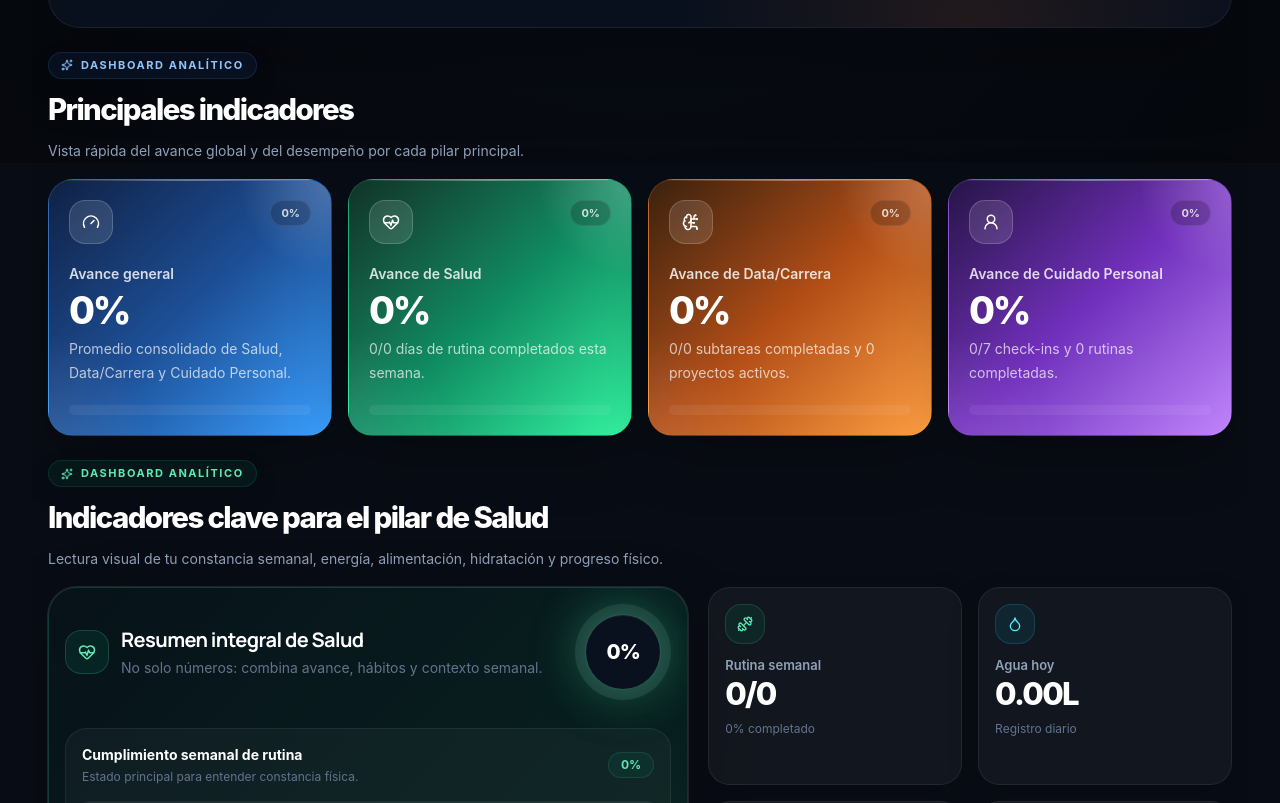
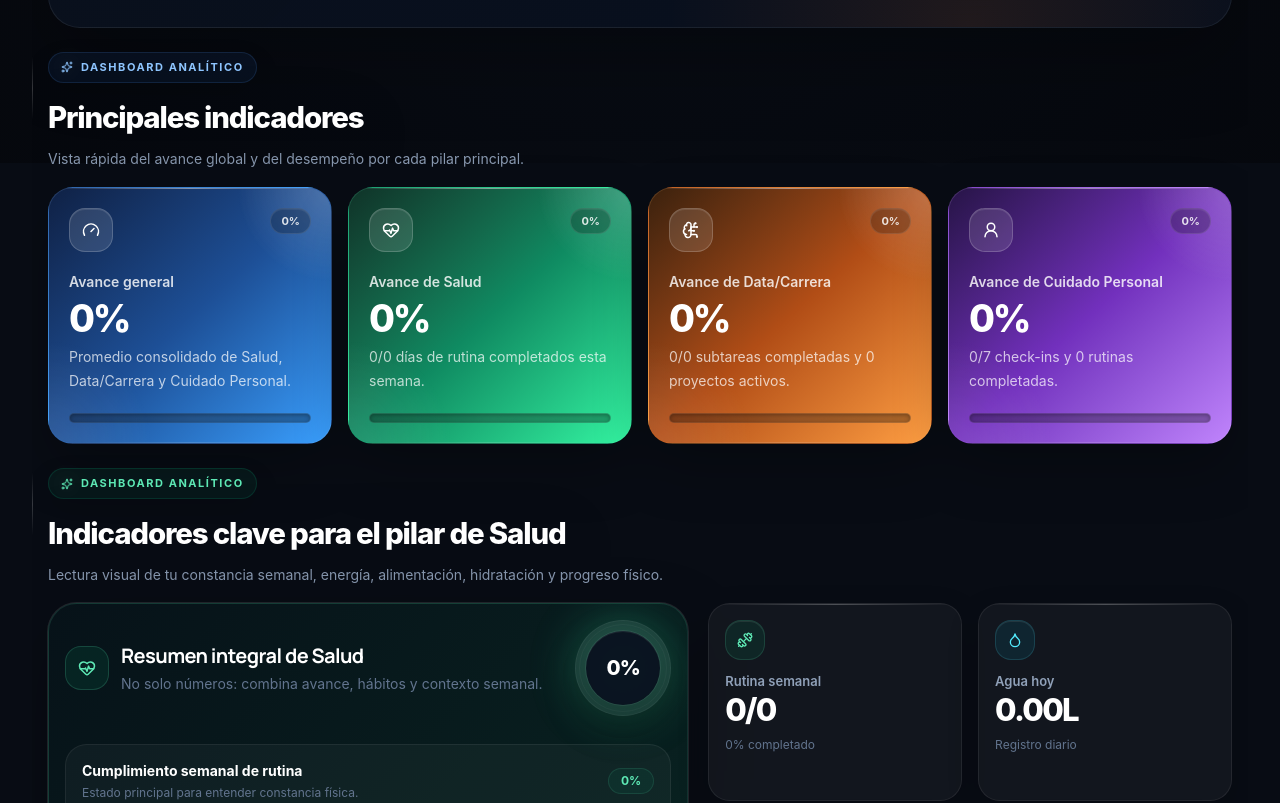
Before and after one commit to funal123jose-create/LifeTrack, a Next.js app: page /dashboard in a window 1280 px wide. Shown: the part 637-1440 px from the top of the page. Built offline with nearby package versions, Linux system fonts and the light colour scheme; no server answers.

Commit message:
style: polish dashboard visual components

```diff
--- a/src/components/dashboard/dashboard-progress.tsx
+++ b/src/components/dashboard/dashboard-progress.tsx
@@ -16,12 +16,13 @@ export function DashboardProgressBar({
   heightClassName = "h-2.5",
 }: DashboardProgressBarProps) {
   return (
-    <div className={`${heightClassName} w-full overflow-hidden rounded-full bg-white/[0.06]`}>
+    <div className={`${heightClassName} relative w-full overflow-hidden rounded-full border border-white/[0.055] bg-black/30 shadow-[inset_0_1px_4px_rgba(0,0,0,0.32)]`}>
+      <div className="pointer-events-none absolute inset-0 bg-[linear-gradient(90deg,transparent,rgba(255,255,255,0.10),transparent)] opacity-35" />
       <motion.div
         initial={{ width: 0 }}
         animate={{ width: `${clampPct(value)}%` }}
         transition={{ duration: 0.9, ease: [0.22, 1, 0.36, 1] }}
-        className={`h-full rounded-full ${fillClassName}`}
+        className={`relative h-full rounded-full shadow-[0_0_18px_rgba(255,255,255,0.16)] ${fillClassName}`}
       />
     </div>
   )
@@ -47,13 +48,14 @@ export function DashboardProgressRing({
       initial={{ opacity: 0, scale: 0.92, rotate: -8 }}
       animate={{ opacity: 1, scale: 1, rotate: 0 }}
       transition={{ duration: 0.75, ease: [0.22, 1, 0.36, 1] }}
-      className={`relative grid ${size} shrink-0 place-items-center rounded-full shadow-[0_16px_34px_rgba(0,0,0,0.22)]`}
+      className={`relative grid ${size} shrink-0 place-items-center rounded-full border border-white/[0.055] shadow-[0_16px_34px_rgba(0,0,0,0.24)]`}
       style={{
         background: `conic-gradient(${color} ${clampPct(value) * 3.6}deg, rgba(255,255,255,0.08) 0deg)`,
       }}
     >
       <div className="absolute inset-0 rounded-full opacity-35 blur-xl" style={{ backgroundColor: color }} />
-      <div className={`relative z-10 grid ${inner} place-items-center rounded-full bg-[#09111f] shadow-[inset_0_1px_0_rgba(255,255,255,0.06)] ring-1 ring-white/[0.06]`}>
+      <div className="absolute inset-[3px] rounded-full border border-white/[0.04]" />
+      <div className={`relative z-10 grid ${inner} place-items-center rounded-full bg-[#09111f]/95 shadow-[inset_0_1px_0_rgba(255,255,255,0.08),0_10px_24px_rgba(0,0,0,0.22)] ring-1 ring-white/[0.075]`}>
         <span className="whitespace-nowrap text-[clamp(0.9rem,1.6vw,1.45rem)] font-extrabold leading-none tracking-[-0.045em] text-white [overflow-wrap:normal]">{label}</span>
       </div>
     </motion.div>
--- a/src/components/dashboard/dashboard-widgets.tsx
+++ b/src/components/dashboard/dashboard-widgets.tsx
@@ -14,10 +14,11 @@ type DashboardSectionHeaderProps = {
 
 export function DashboardSectionHeader({ title, subtitle, accentClassName }: DashboardSectionHeaderProps) {
   return (
-    <div className="flex flex-col gap-3 md:flex-row md:items-end md:justify-between">
+    <div className="relative flex flex-col gap-3 md:flex-row md:items-end md:justify-between">
+      <div className="pointer-events-none absolute -left-4 top-1 hidden h-16 w-px bg-gradient-to-b from-transparent via-white/20 to-transparent md:block" />
       <div className="min-w-0">
-        <div className={`mb-2 inline-flex max-w-full items-center gap-2 rounded-full border px-3 py-1 text-[11px] font-bold tracking-[0.14em] uppercase shadow-[0_10px_26px_rgba(0,0,0,0.12)] ${accentClassName}`}>
-          <Sparkles size={12} />
+        <div className={`mb-3 inline-flex max-w-full items-center gap-2 rounded-full border px-3 py-1.5 text-[11px] font-bold tracking-[0.14em] uppercase shadow-[0_10px_26px_rgba(0,0,0,0.14)] backdrop-blur-xl ${accentClassName}`}>
+          <Sparkles size={12} className="drop-shadow-[0_0_10px_rgba(255,255,255,0.24)]" />
           <span className="truncate">Dashboard analítico</span>
         </div>
         <motion.h2
@@ -25,11 +26,11 @@ export function DashboardSectionHeader({ title, subtitle, accentClassName }: Das
           whileInView={{ opacity: 1, y: 0 }}
           viewport={{ once: true }}
           transition={{ duration: 0.45, ease: [0.22, 1, 0.36, 1] }}
-          className="max-w-5xl break-words text-balance text-[clamp(1.5rem,2.3vw,2.15rem)] font-extrabold tracking-[-0.055em] text-white"
+          className="max-w-5xl break-words text-balance text-[clamp(1.5rem,2.3vw,2.15rem)] font-extrabold tracking-[-0.04em] text-white drop-shadow-[0_14px_30px_rgba(0,0,0,0.22)]"
         >
           {title}
         </motion.h2>
-        <p className="mt-2 max-w-3xl break-words text-sm leading-6 text-slate-400">{subtitle}</p>
+        <p className="mt-2 max-w-3xl break-words text-sm leading-6 text-slate-400/95">{subtitle}</p>
       </div>
     </div>
   )
@@ -56,18 +57,20 @@ export function DashboardKpiCard({
 }: DashboardKpiCardProps) {
   return (
     <motion.div
-      whileHover={{ y: -4, scale: 1.01 }}
+      whileHover={{ y: -4, scale: 1.008 }}
       transition={{ type: "spring", stiffness: 280, damping: 22 }}
-      className={`group relative min-w-0 overflow-hidden rounded-[1.55rem] border p-5 shadow-[0_24px_55px_rgba(0,0,0,0.22)] transition-all ${shellClassName}`}
+      className={`group relative isolate min-w-0 overflow-hidden rounded-[1.55rem] border p-5 shadow-[0_24px_55px_rgba(0,0,0,0.24)] transition-all duration-300 hover:border-white/[0.18] hover:shadow-[0_28px_64px_rgba(0,0,0,0.30)] ${shellClassName}`}
     >
       <div className="pointer-events-none absolute inset-0 opacity-80 bg-[radial-gradient(circle_at_100%_0%,rgba(255,255,255,0.28),transparent_25%),radial-gradient(circle_at_0%_100%,rgba(255,255,255,0.12),transparent_28%)]" />
-      <div className="pointer-events-none absolute inset-x-0 top-0 h-px bg-gradient-to-r from-transparent via-white/35 to-transparent" />
+      <div className="pointer-events-none absolute inset-0 opacity-0 transition-opacity duration-300 group-hover:opacity-100 bg-[linear-gradient(135deg,rgba(255,255,255,0.10),transparent_34%)]" />
+      <div className="pointer-events-none absolute inset-x-0 top-0 h-px bg-gradient-to-r from-transparent via-white/45 to-transparent" />
+      <div className="pointer-events-none absolute inset-x-5 bottom-0 h-px bg-gradient-to-r from-transparent via-white/15 to-transparent" />
       <div className="relative z-10 mb-5 flex items-start justify-between gap-4">
-        <span className={`flex h-11 w-11 items-center justify-center rounded-2xl border ${iconClassName}`}>
+        <span className={`flex h-11 w-11 items-center justify-center rounded-2xl border shadow-[inset_0_1px_0_rgba(255,255,255,0.10)] transition-transform duration-300 group-hover:-translate-y-0.5 ${iconClassName}`}>
           <Icon size={18} />
         </span>
         {typeof progress === "number" ? (
-          <span className="rounded-full border border-white/[0.08] bg-black/20 px-2.5 py-1 text-[11px] font-bold text-white/80">
+          <span className="rounded-full border border-white/[0.10] bg-black/24 px-2.5 py-1 text-[11px] font-bold text-white/85 shadow-[inset_0_1px_0_rgba(255,255,255,0.06)]">
             {clampPct(progress)}%
           </span>
         ) : null}
@@ -75,7 +78,7 @@ export function DashboardKpiCard({
 
       <p className="relative z-10 break-words text-sm font-semibold text-white/82">{title}</p>
       <p className="relative z-10 mt-2 break-words text-[clamp(1.9rem,3vw,2.35rem)] font-extrabold leading-none tracking-[-0.06em] text-white">{value}</p>
-      <p className="relative z-10 mt-2 min-h-[48px] break-words text-sm leading-6 text-white/70">{helper}</p>
+      <p className="relative z-10 mt-2 min-h-[48px] break-words text-sm leading-6 text-white/72">{helper}</p>
 
       {typeof progress === "number" ? (
         <div className="relative z-10 mt-5">
@@ -99,10 +102,11 @@ export function DashboardSoftMetric({ title, value, helper, Icon, colorClasses }
     <motion.div
       whileHover={{ y: -3 }}
       transition={{ type: "spring", stiffness: 320, damping: 24 }}
-      className="min-w-0 overflow-hidden rounded-[1.35rem] border border-white/[0.075] bg-white/[0.045] p-4 shadow-[0_12px_32px_rgba(0,0,0,0.14)] backdrop-blur-xl"
+      className="group relative isolate min-w-0 overflow-hidden rounded-[1.35rem] border border-white/[0.075] bg-white/[0.045] p-4 shadow-[0_12px_32px_rgba(0,0,0,0.16)] backdrop-blur-xl transition-all duration-300 hover:border-white/[0.14] hover:bg-white/[0.06]"
     >
+      <div className="pointer-events-none absolute inset-x-0 top-0 h-px bg-gradient-to-r from-transparent via-white/25 to-transparent" />
       <div className="mb-3 flex items-center justify-between">
-        <span className={`flex h-10 w-10 items-center justify-center rounded-2xl border ${colorClasses}`}>
+        <span className={`flex h-10 w-10 items-center justify-center rounded-2xl border shadow-[inset_0_1px_0_rgba(255,255,255,0.08)] transition-transform duration-300 group-hover:-translate-y-0.5 ${colorClasses}`}>
           <Icon size={16} />
         </span>
       </div>
@@ -138,13 +142,15 @@ export function DashboardInsightCard({
 }: DashboardInsightCardProps) {
   return (
     <motion.div
-      whileHover={{ y: -4, scale: 1.01 }}
+      whileHover={{ y: -4, scale: 1.006 }}
       transition={{ type: "spring", stiffness: 280, damping: 22 }}
-      className={`overflow-hidden rounded-[1.55rem] border p-5 shadow-[0_18px_45px_rgba(0,0,0,0.16)] ${accentShell}`}
+      className={`group relative isolate overflow-hidden rounded-[1.55rem] border p-5 shadow-[0_18px_45px_rgba(0,0,0,0.18)] transition-all duration-300 hover:border-white/[0.14] hover:shadow-[0_24px_56px_rgba(0,0,0,0.24)] ${accentShell}`}
     >
+      <div className="pointer-events-none absolute inset-0 opacity-0 transition-opacity duration-300 group-hover:opacity-100 bg-[linear-gradient(135deg,rgba(255,255,255,0.08),transparent_38%)]" />
+      <div className="pointer-events-none absolute inset-x-0 top-0 h-px bg-gradient-to-r from-transparent via-white/28 to-transparent" />
       <div className="mb-4 flex flex-wrap items-center justify-between gap-4">
         <div className="flex items-center gap-3">
-          <span className={`flex h-11 w-11 items-center justify-center rounded-2xl border ${accentText}`}>
+          <span className={`flex h-11 w-11 items-center justify-center rounded-2xl border shadow-[inset_0_1px_0_rgba(255,255,255,0.08)] transition-transform duration-300 group-hover:-translate-y-0.5 ${accentText}`}>
             <Icon size={17} />
           </span>
           <div>
@@ -152,31 +158,31 @@ export function DashboardInsightCard({
             <p className="text-xs text-slate-500">Lectura breve del desempeño actual</p>
           </div>
         </div>
-        <span className="rounded-full border border-white/[0.08] bg-white/[0.04] px-3 py-1 text-[10px] font-bold uppercase tracking-[0.16em] text-slate-300">
+        <span className="rounded-full border border-white/[0.10] bg-white/[0.055] px-3 py-1 text-[10px] font-bold uppercase tracking-[0.16em] text-slate-300 shadow-[inset_0_1px_0_rgba(255,255,255,0.06)]">
           Insight
         </span>
       </div>
 
       <div className="space-y-3">
-        <div className="rounded-xl border border-emerald-400/12 bg-emerald-500/[0.06] p-3">
+        <div className="rounded-xl border border-emerald-400/12 bg-emerald-500/[0.06] p-3 shadow-[inset_0_1px_0_rgba(255,255,255,0.035)]">
           <p className="text-[11px] font-bold uppercase tracking-[0.14em] text-emerald-300">Qué va bien</p>
           <p className="mt-1 break-words text-sm leading-6 text-slate-300">{whatGood}</p>
         </div>
-        <div className="rounded-xl border border-rose-400/12 bg-rose-500/[0.05] p-3">
+        <div className="rounded-xl border border-rose-400/12 bg-rose-500/[0.05] p-3 shadow-[inset_0_1px_0_rgba(255,255,255,0.03)]">
           <p className="text-[11px] font-bold uppercase tracking-[0.14em] text-rose-300">Qué va mal</p>
           <p className="mt-1 break-words text-sm leading-6 text-slate-300">{whatBad}</p>
         </div>
         <div className="grid gap-3 sm:grid-cols-2">
-          <div className="rounded-xl border border-white/[0.06] bg-white/[0.03] p-3">
+          <div className="rounded-xl border border-white/[0.06] bg-white/[0.035] p-3 shadow-[inset_0_1px_0_rgba(255,255,255,0.025)]">
             <p className="text-[11px] font-bold uppercase tracking-[0.14em] text-sky-300">En qué enfocarte</p>
             <p className="mt-1 break-words text-sm leading-6 text-slate-300">{focus}</p>
           </div>
-          <div className="rounded-xl border border-white/[0.06] bg-white/[0.03] p-3">
+          <div className="rounded-xl border border-white/[0.06] bg-white/[0.035] p-3 shadow-[inset_0_1px_0_rgba(255,255,255,0.025)]">
             <p className="text-[11px] font-bold uppercase tracking-[0.14em] text-amber-300">Aspecto excelente</p>
             <p className="mt-1 break-words text-sm leading-6 text-slate-300">{best}</p>
           </div>
         </div>
-        <div className="rounded-xl border border-white/[0.06] bg-black/20 p-3">
+        <div className="rounded-xl border border-white/[0.06] bg-black/24 p-3 shadow-[inset_0_1px_0_rgba(255,255,255,0.025)]">
           <p className="text-[11px] font-bold uppercase tracking-[0.14em] text-violet-300">Recomendación útil</p>
           <p className="mt-1 break-words text-sm leading-6 text-slate-300">{recommendation}</p>
         </div>
```
